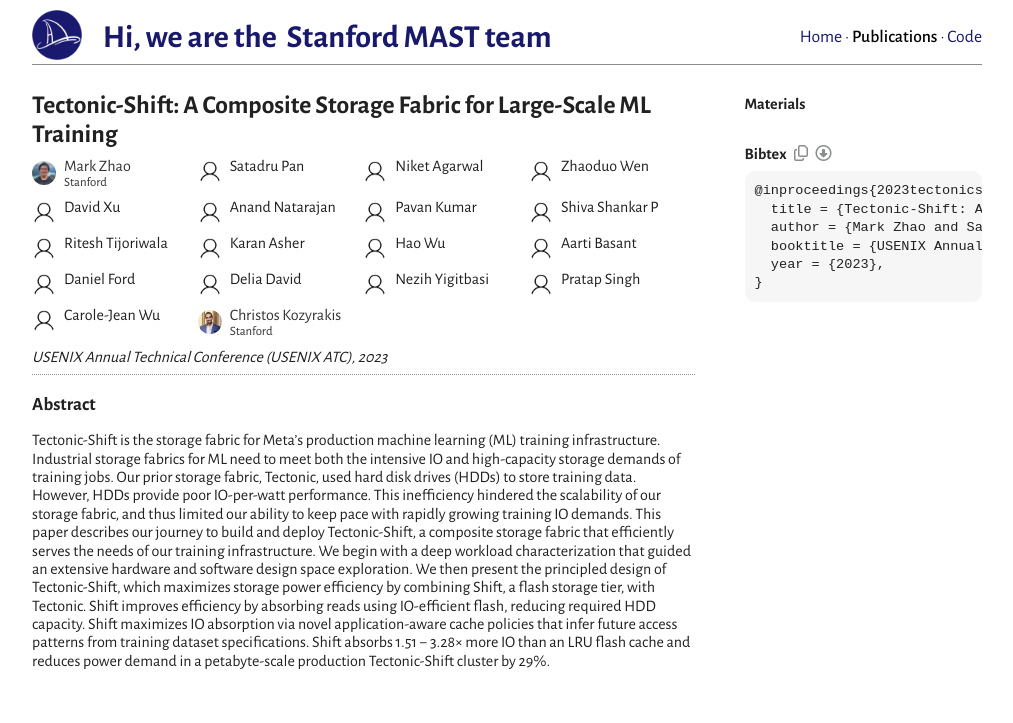
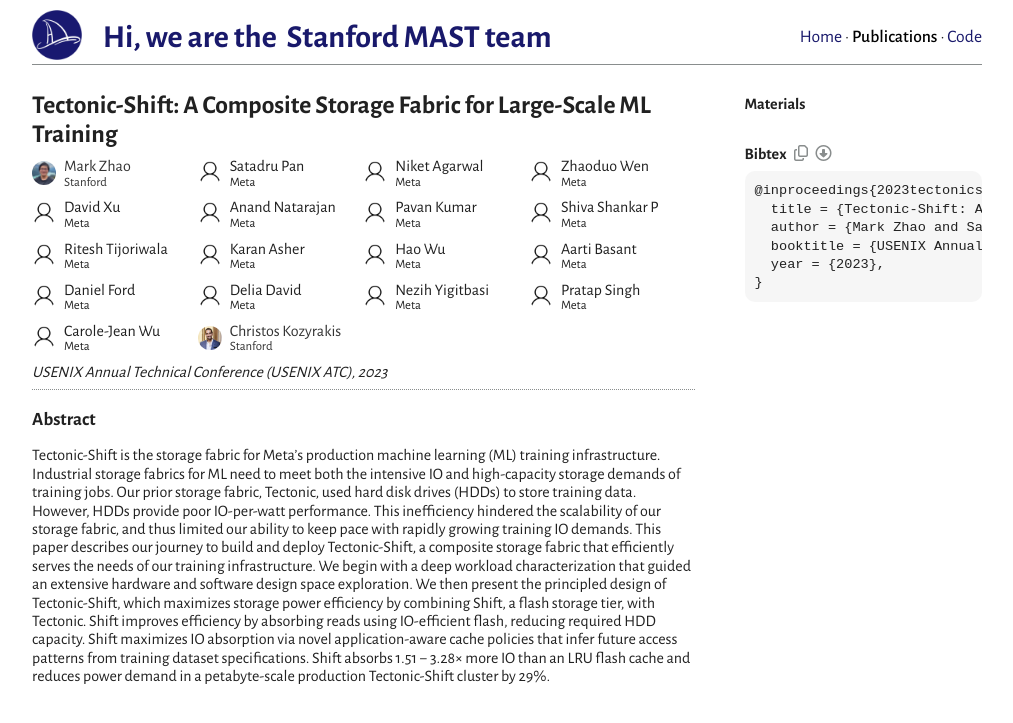
Before and after one commit to stanford-mast/stanford-mast.github.io, a Jekyll site: the page built from _pubs/2023/tectonic-shift.md, in a window 1280 px wide. Shown: the top 723 px of the page, without its empty margins (133-1146 px from the left). Built offline with Jekyll 4.4.1, drawn with Linux system fonts in a browser that asks for light colours; nearby versions of some CDN libraries.

Commit message:
Missing affiliations

```diff
--- a/_pubs/2023/tectonic-shift.md
+++ b/_pubs/2023/tectonic-shift.md
@@ -3,21 +3,37 @@
 authors:
   -  key: markzhao
   - name: Satadru Pan
+    affiliation: Meta
   - name: Niket Agarwal
+    affiliation: Meta
   - name: Zhaoduo Wen
+    affiliation: Meta
   - name: David Xu
+    affiliation: Meta
   - name: Anand Natarajan
+    affiliation: Meta
   - name: Pavan Kumar
+    affiliation: Meta
   - name: Shiva Shankar P
+    affiliation: Meta
   - name: Ritesh Tijoriwala
+    affiliation: Meta
   - name: Karan Asher
+    affiliation: Meta
   - name: Hao Wu
+    affiliation: Meta
   - name: Aarti Basant
+    affiliation: Meta
   - name: Daniel Ford
+    affiliation: Meta
   - name: Delia David
+    affiliation: Meta
   - name: Nezih Yigitbasi
+    affiliation: Meta
   - name: Pratap Singh
+    affiliation: Meta
   - name: Carole-Jean Wu
+    affiliation: Meta
   - key: christoskozyrakis
 venue: atc
 year: 2023
```
Also changed, not shown: _pubs/2025/wave_a_split_os_architecture_for_application_engines.md (+5 -0 lines), 4 other files.
